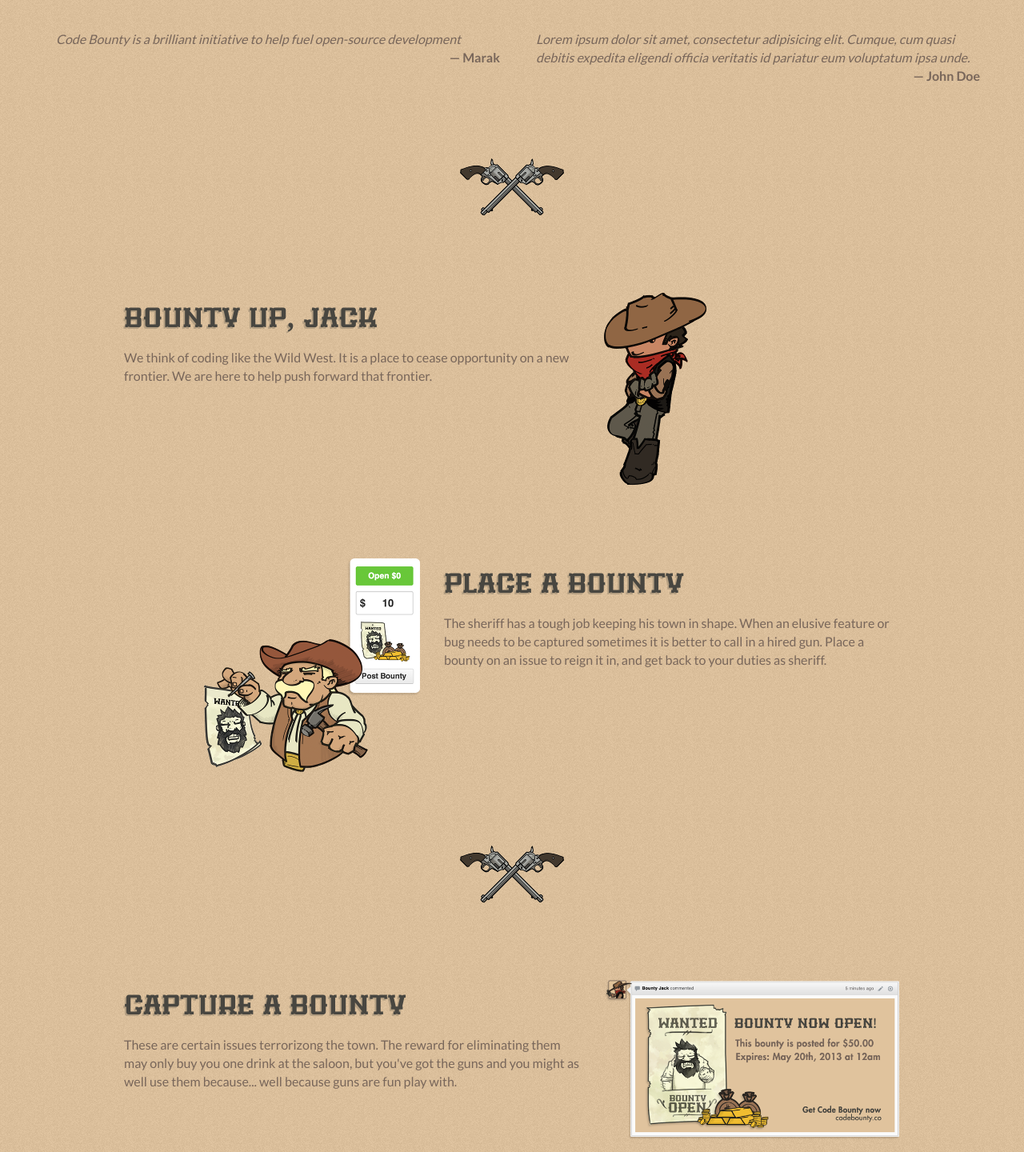
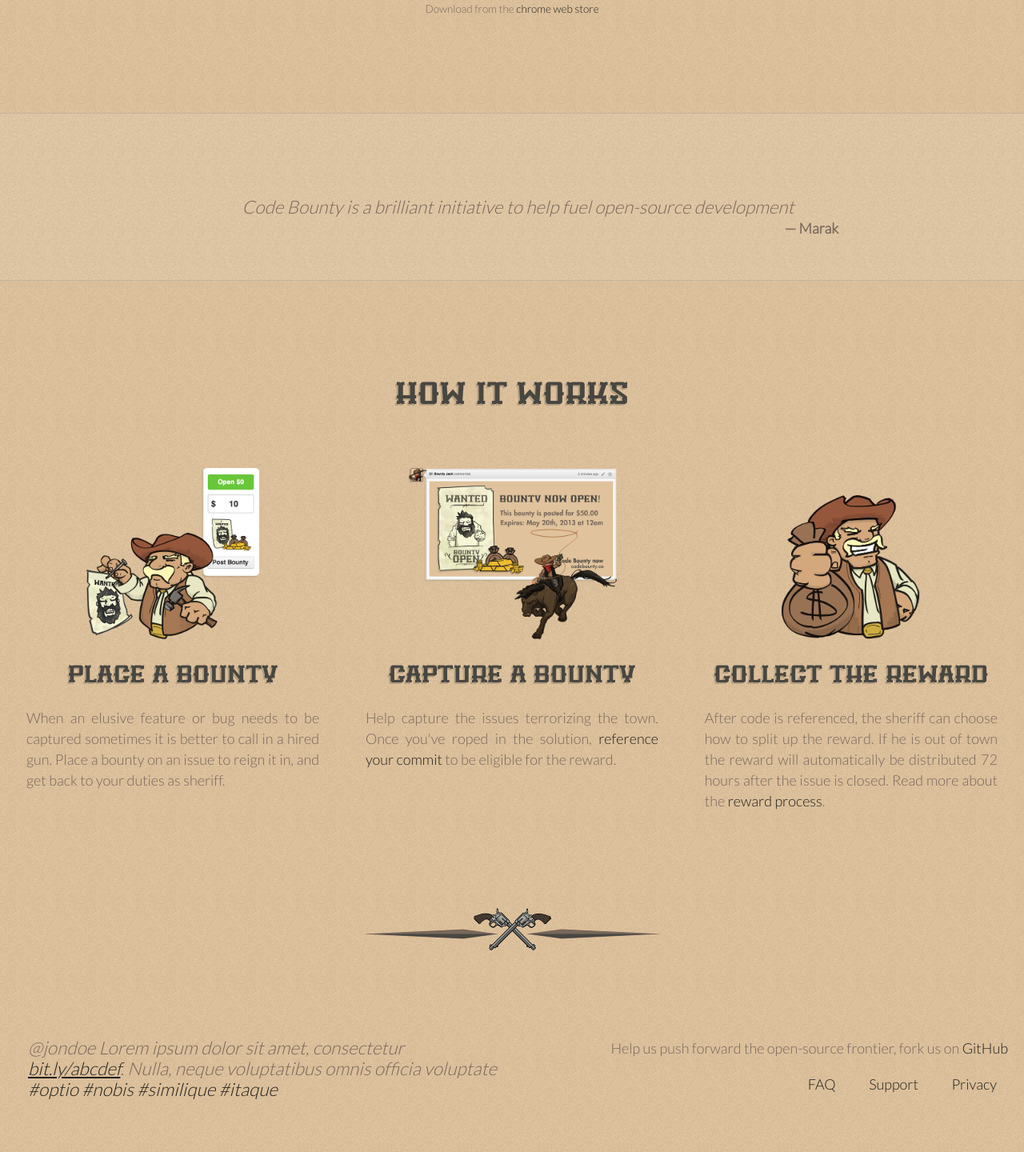
Before and after one commit to codebounty/site, a website: page app/index.html in a window 1280 px wide. Shown: the part 551-1991 px from the top of the page at 80% size. Drawn offline with nearby package versions, Linux system fonts and the light colour scheme.

Commit message:
version 0.2

```diff
--- a/app/index.html
+++ b/app/index.html
@@ -10,7 +10,7 @@
     <meta name="description" content="">
     <meta name="viewport" content="width=device-width">
 
-    <link href='http://fonts.googleapis.com/css?family=Lato:400,700' rel='stylesheet' type='text/css'>
+    <link href='http://fonts.googleapis.com/css?family=Lato:300' rel='stylesheet' type='text/css'>
     <link rel="stylesheet" href="styles/main.css">
 
     <!-- build:js scripts/vendor/modernizr.js -->
@@ -35,110 +35,90 @@
           <div class="antag"></div>
         </div>
       </div>
-      <div class="container jumbotron">
-        <h1>Get Code Bounty Now</h1>
+      <div class="container-fluid jumbotron">
+        <div class="row-fluid">
+          <div class="span8 offset2">
+            <h1>Recruit Developers To Resolve Issues On Github</h1>
             <!-- <a href="#"><img src="images/header/badge-chrome.png" alt="" id="cta"></a> -->
-        <a href="#" class="btn btn-success btn-large">INSTALL FOR CHROME</a>
-        <p><small>Also available for <a href="#">Firefox</a></small></p>
+            <a href="#"><img src="images/header/badge-chrome.png" alt=""></a>
+            <p><small>Download from the <a href="#">chrome web store</a></small></p>
+          </div>
+        </div>
       </div>
     </header>
 
-    <section class="container main" role="main">
-      <div class="row quote">
-        <div class="span6">
+    <aside class="quote">
+      <div class="container-fluid">
+        <div class="row-fluid">
+          <div class="span8 offset2">
             <blockquote>
               <p>Code Bounty is a brilliant initiative to help fuel open-source development</p>
               <small>Marak</small>
             </blockquote>
           </div>
-        <div class="span6">
-          <blockquote>
-            <p>Lorem ipsum dolor sit amet, consectetur adipisicing elit. Cumque, cum quasi debitis expedita eligendi officia veritatis id pariatur eum voluptatum ipsa unde.</p>
-            <small>John Doe</small>
-          </blockquote>
         </div>
       </div>
-      <hr>
-      <div class="row intro">
-        <div class="span6 offset1">
-          <h2>Bounty up, Jack</h2>
+    </aside>
+
+    <section class="main container-fluid" role="main">
+      <div class="align-center">
+        <h2>How it works</h2>
+      </div>
+      <div class="row-fluid services">
+        <div class="span4">
+          <header>
+            <img src="images/body/sheriff-1b.png" alt="">
+          <h3>Place a Bounty</h3>
+          </header>
           <p>
-            We think of coding like the Wild West. It is a place to cease opportunity on a new frontier. We are here to help push forward that frontier.
-          </p>
-        </div>
-        <div class="span5">
-          <img src="images/body/kid.png" alt="">
-        </div>
-      </div>
-      <div class="row step1">
-        <div class="span5 align-right">
-          <img src="images/body/sheriff-1b.png" alt="">
-        </div>
-        <div class="span6">
-          <h2>Place a Bounty</h2>
-          <p>
-            The sheriff has a tough job keeping his town in shape. When an elusive feature or bug needs to be captured sometimes it is better to call in a hired gun. Place a bounty on an issue to reign it in, and get back to your duties as sheriff.
-          </p>
-        </div>
-      </div>
-      <hr>
-      <div class="row step2">
-        <div class="span6 offset1">
-          <h2>Capture a Bounty</h2>
-          <p>
-            These are certain issues terrorizong the town. The reward for eliminating them may only buy you one drink at the saloon, but you've got the guns and you might as well use them because... well because guns are fun play with.
+            When an elusive feature or bug needs to be captured sometimes it is better to call in a hired gun. Place a bounty on an issue to reign it in, and get back to your duties as sheriff.
           </p>
         </div>
         <div class="span4">
-          <img src="images/body/GitBanner.png" alt="">
+          <header>
+            <img src="images/body/GitBanner-2.png" alt="">
+          <h3>Capture a Bounty</h3>
+          </header>
+          <p>
+            Help capture the issues terrorizing the town. Once you've roped in the solution, <a href="#">reference your commit</a> to be eligible for the reward.
+          </p>
         </div>
-      </div>
-      <div class="row step3">
-        <div class="span5 align-right">
-          <img src="images/body/sheriff-2.png" alt="">
-        </div>
-        <div class="span6">
-          <h2>Collect the Reward</h2>
+        <div class="span4">
+          <header>
+            <img src="images/body/sheriff-2.png" alt="" class="sheriff-2">
+          <h3>Collect the Reward</h3>
+          </header>
           <p>
-            Congratulations. You have captured the bounty and now you desserve the reward. Reference the issue on the commit to be eligible. Once the issue is closed, or the sheriff pays out the reward, you will get an email in 72 hours with your cut. You can read more details about the reward process here.
+            After code is referenced, the sheriff can choose how to split up the reward. If he is out of town the reward will automatically be distributed 72 hours after the issue is closed. Read more about the <a href="#">reward process</a>.
           </p>
         </div>
       </div>
     </section>
     <hr>
+
+    <aside class="container-fluid">
+      <div class="row-fluid">
+        <div class="span6">
+          <blockquote>
+            <p>@jondoe Lorem ipsum dolor sit amet, consectetur <a href="#">bit.ly/abcdef</a>. Nulla, neque voluptatibus omnis officia voluptate <em>#optio</em> <em>#nobis</em> <em>#similique</em> <em>#itaque</em></p>
+          </blockquote>
+        </div>
+        <div class="span6 align-right">
+          <p>Help us push forward the open-source frontier, fork us on <a href="#">GitHub</a></p>
+          <nav>
+            <ul>
+              <li><a href="#">FAQ</a></li>
+              <li><a href="#">Support</a></li>
+              <li><a href="#">Privacy</a></li>
+            </ul>
+          </nav>
+        </div>
+      </div>
+    </aside>
+
     <footer>
       <div class="footer-bg">
         <div class="antag-protag"></div>
-      </div>
-      <div class="footer-content">
-        <div class="container">
-          <div class="row">
-            <div class="span2">
-              @johndoe <br>
-              John Doe
-            </div>
-            <div class="span2">
-              @johndoe <br>
-              John Doe
-            </div>
-            <div class="span2">
-              @johndoe <br>
-              John Doe
-            </div>
-            <div class="span2">
-              @johndoe <br>
-              John Doe
-            </div>
-            <div class="span2">
-              @johndoe <br>
-              John Doe
-            </div>
-            <div class="span2">
-              @johndoe <br>
-              John Doe
-            </div>
-          </div>
-        </div>
       </div>
     </footer>
 
--- /dev/null
+++ b/app/styles/body.less
@@ -0,0 +1,73 @@
+body {font-weight: 300;}
+.main{
+  margin-top: @baseLineHeight * 4;
+}
+
+.main header{
+  text-align: center;
+  h3 {
+    // font-size: @baseFontSize * 1.75;
+    margin-top: 20px;
+  }
+  .sheriff-2{
+    margin-top: 43px;
+  }
+  & > img {
+    zoom: 80%;
+  }
+}
+
+
+.quote{
+  background: lighten(@brownLighter, 2%) url('../images/body/noise.png');
+  padding: @baseLineHeight * 4 0 @baseLineHeight * 2;
+  border-top: 1px solid lighten(@brownLight, 8%);
+  border-bottom: 1px solid lighten(@brownLight, 8%);
+  text-align: center;
+  .row,
+  .row-fluid {
+    margin-top: 0;
+  }
+}
+
+
+.services {
+  p{
+    text-align: justify;
+  }
+
+  .span4{
+    padding: @baseLineHeight * 2 @baseLineHeight / 2;
+  }
+}
+
+aside{
+  margin-top: @baseLineHeight * 4;
+}
+
+aside nav{
+  .pull-right();
+  a{
+    display: block;
+    padding: 2px 10px;
+    &:hover{
+      text-decoration: none;
+    }
+  }
+  li{
+    margin: 0 5px;
+    display: inline-block;
+    border: 4px solid transparent;
+    list-style: none;
+    .transition(border linear .3s);
+    .border-radius(@borderRadiusLarge);
+    &:hover{;
+      // #translucent > .border(@brownLight, .5);
+      border-color: lighten(@brownLighter, 2%);
+
+    }
+  }
+  li:last-of-type{
+    margin: 0 0 0 5px;
+  }
+}
--- a/app/styles/header.less
+++ b/app/styles/header.less
@@ -66,5 +66,6 @@
   .jumbotron {
     text-align: center;
     margin-top: 45px;
+    margin-bottom: @baseLineHeight * 4;
   }
 }
--- /dev/null
+++ b/app/styles/helpers.less
@@ -0,0 +1,67 @@
+body {
+  background: @bodyBackground url('../images/body/noise.png');
+}
+
+small {
+  font-size: @fontSizeSmall;
+}
+
+// .btn,
+// .btn-primary,
+// .btn-info,
+// .btn-success,
+// .btn-warning,
+// .btn-danger,
+// .btn-inverse{
+//   background-image: none;
+//   border: 0;
+//   .box-shadow(none);
+//   text-shadow: none;
+// }
+
+
+h1,
+h2,
+h3,
+h4,
+h5{
+  text-shadow: -2px 2px 0 @brownLight;
+}
+
+hr{
+  margin: @baseLineHeight * 2 auto;
+  background: url('../images/body/separator-guns.png') 50% 50% no-repeat;
+  width: 395px;
+  height: 62px;
+  border: 0;
+}
+
+
+blockquote{
+  border: 0;
+  p{
+    font-size: @baseFontSize * 1.25;
+    line-height: @baseLineHeight;
+    font-style: italic;
+  }
+  small{
+    float: right;
+    color: @textColor;
+    font-weight: bold;
+    font-size: 100%;
+  }
+  em{
+    color: @linkColor;
+  }
+  a{
+    text-decoration: underline;
+  }
+}
+
+.align-center {
+  text-align: center;
+}
+
+.align-right {
+  text-align: right;
+}
--- a/app/styles/main.less
+++ b/app/styles/main.less
@@ -6,9 +6,14 @@
 
 @import "fonts.less";
 @import "header.less";
+@import "body.less";
 @import "footer.less";
-@import "hacks.less";
+@import "helpers.less";
+@import "responsive.less";
 
+// @import "hacks.less";
+
+@brownDarker:           #201f1c;
 @brownDark:             #484640;
 @brown:                 #78665a;
 @brownLight:            #b49f82;
@@ -16,7 +21,7 @@
 
 @bodyBackground:        @brownLighter;
 @textColor:             @brown;
-@linkColor:             @brownDark;
+@linkColor:             @brownDarker;
 
 
 @sansFontFamily:        "lato", Helvetica, Arial, sans-serif;
@@ -24,93 +29,6 @@
 @headingsFontFamily:    @serifFontFamily;
 @headingsColor:         @brownDark;
 
-@baseFontSize:          16px;
+@baseFontSize:          18px;
 @fontSizeSmall:         @baseFontSize * 0.75; // ~12px
-@baseLineHeight:        23px;
-
-body {
-  background: @bodyBackground url('../images/body/noise.png');
-}
-small {
-  font-size: @fontSizeSmall;
-}
-
-.main > .row{
-  margin-top: @baseLineHeight * 4;
-}
-
-blockquote{
-  border: 0;
-  p{
-    font-size: @baseFontSize;
-    line-height: @baseLineHeight;
-    font-style: italic;
-  }
-  small{
-    float: right;
-    color: @textColor;
-    font-weight: bold;
-    font-size: 100%;
-  }
-}
-
-.btn,
-.btn-primary,
-.btn-info,
-.btn-success,
-.btn-warning,
-.btn-danger,
-.btn-inverse{
-  background-image: none;
-  border: 0;
-  .box-shadow(none);
-  text-shadow: none;
-}
-
-.align-right {
-  text-align: right;
-}
-h1,
-h2,
-h3,
-h4,
-h5{
-  text-shadow: -2px 2px 0 @brownLight;
-}
-
-hr{
-  margin-top: @baseLineHeight * 4;
-  background: url('../images/body/guns.png') 50% 50% no-repeat;
-  width: 130px;
-  height: 76px;
-  margin: auto;
-  border: 0;
-}
-
-hr:after,
-hr:before{
-  display: block;
-  content: "";
-  height: 2px;
-  width: 100px;
-  background-color: @brownDark;
-  position: relative;
-  top: 50%;
-}
-
-hr:before{
-  #gradient > .horizontal(@bodyBackground, @brownDark);
-  left: -130px;
-}
-hr:after{
-  #gradient > .horizontal(@brownDark, @bodyBackground);
-  right: -150px;
-}
-
-@media (max-width: 767px) {
-  body {padding: 0; }
-  .container {padding: 0 20px; }
-  header .protag {left: 0; }
-  header .antag {right: 0; }
-  header .board {right: 30px; }
-}
+@baseLineHeight:        26px;
--- /dev/null
+++ b/app/styles/responsive.less
@@ -0,0 +1,7 @@
+@media (max-width: 767px) {
+  body {padding: 0; }
+  .container-fluid {padding: 0 20px; }
+  header .protag {left: 0; }
+  header .antag {right: 0; }
+  header .board {right: 30px; }
+}
```
Also changed, not shown: app/styles/footer.less (+18 -0 lines), app/images/body/GitBanner-2.png (added), app/images/body/GitBanner-2@2x.png (added), app/images/body/separator-guns.png (added), app/images/body/separator-guns@2x.png (added), app/styles/main.css. Lines whose indentation alone changed are shown as unchanged.
